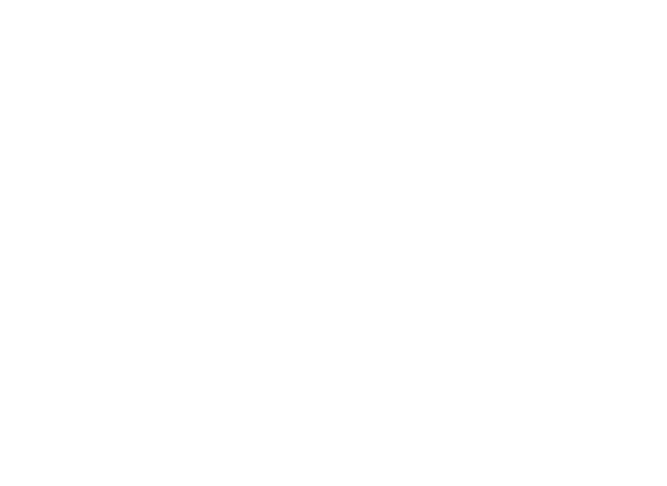
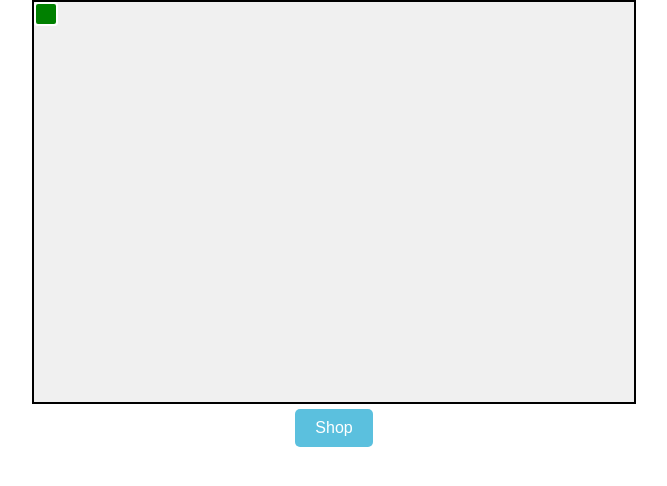
Before and after one commit to PianoMan0/Fury-Arena, a plain HTML site: page index.html in a window 1280 px wide. Shown: the whole page, without its empty margins (306-973 px from the left). Drawn offline with Linux system fonts and the light colour scheme.

Commit message:
This might be the big fix

```diff
--- a/index.html
+++ b/index.html
@@ -12,17 +12,17 @@
 </head>
 <body>
     <center>
-        <div id="gameArea" style="display:none;">
+        <div id="gameArea">
             <div id="player1" class="player"></div>
             <div id="player2" class="player"></div>
         </div>
-        <div id="shopArea" style="display:none;">
+        <div id="shopArea">
             <h2>Shop</h2>
             <p id="coinsDisplay"></p>
             <div id="skinsList"></div>
             <button id="backToGameButton">Back to Game</button>
         </div>
-        <button id="shopButton" style="display:none;">Shop</button>
+        <button id="shopButton">Shop</button>
     </center>
     <div id="gameOverMenu">
         <h2>Game Over</h2>
```
